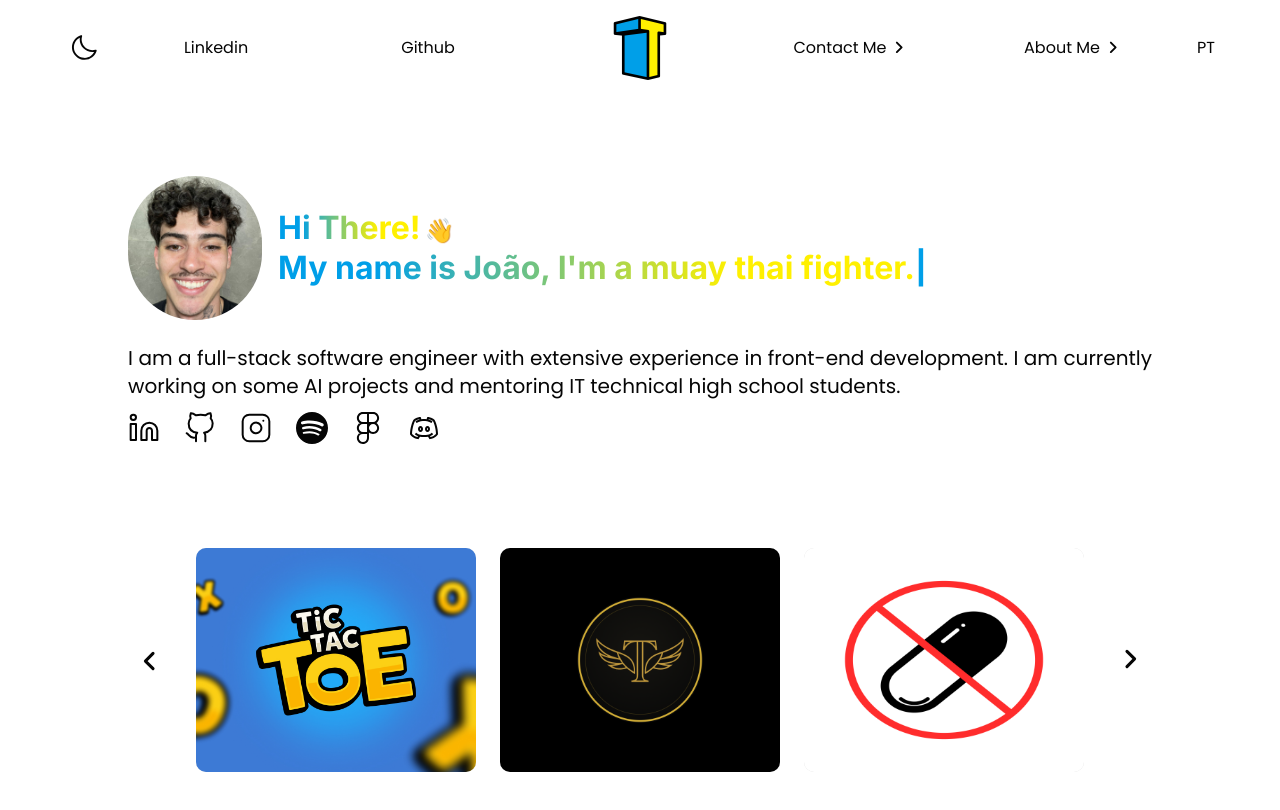
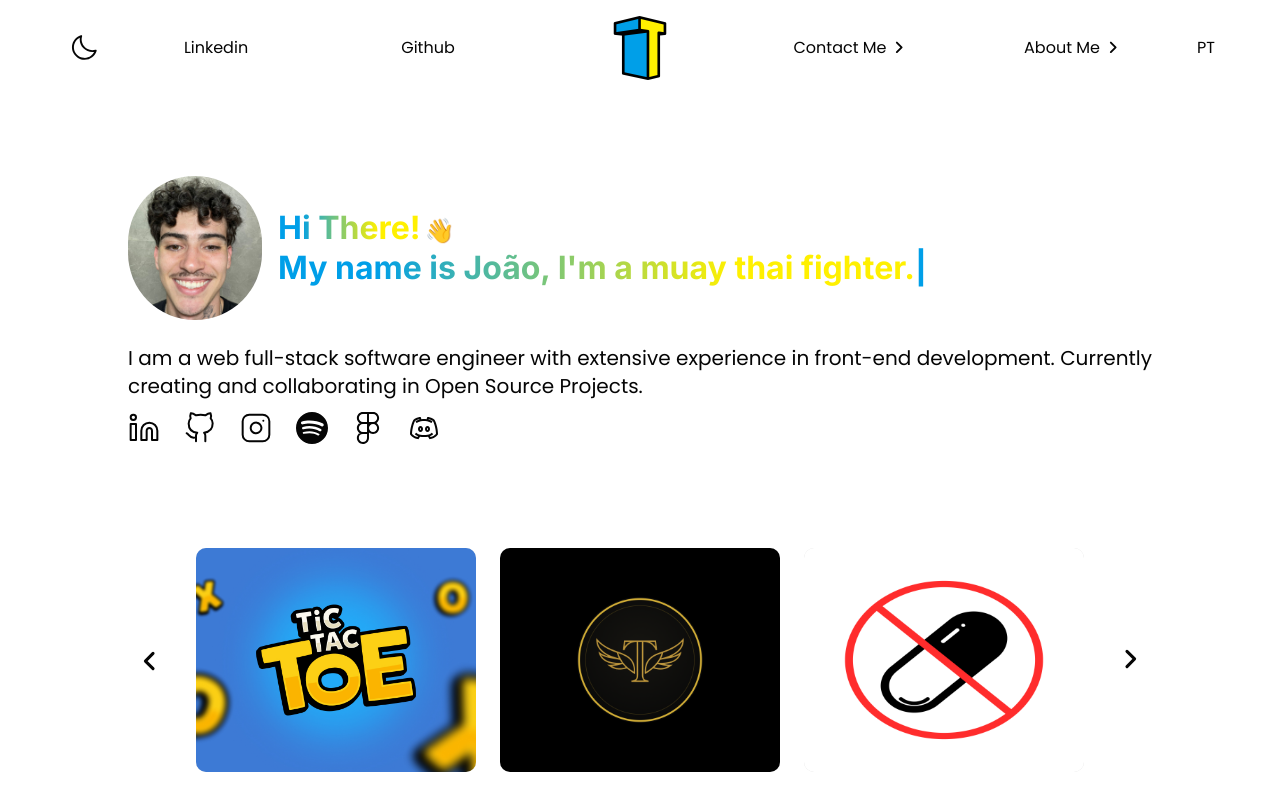
Before and after one commit to txjao/txjao, a Next.js app: page /en-US in a window 1280 px wide. Shown: the top 810 px of the page. Built offline with nearby package versions, Linux system fonts and the light colour scheme.

Commit message:
feat: add new info text

```diff
--- a/src/lang/en-us.lang.ts
+++ b/src/lang/en-us.lang.ts
@@ -1,7 +1,7 @@
 import type { IHeaderControlTexts, IHeaderTexts, ILetteringTexts, IMobileHeaderMenuTexts, IModalTexts, IProjectsTexts, IToastTexts } from "../types/language-types"
 
 
-export const enInfo = "I am a full-stack software engineer with extensive experience in front-end development. I am currently working on some AI projects and mentoring IT technical high school students."
+export const enInfo = "I am a web full-stack software engineer with extensive experience in front-end development. Currently creating and collaborating in Open Source Projects."
 
 export const enHeader: IHeaderTexts = {
     contactMe: "Contact Me",
--- a/src/lang/pt-br.lang.ts
+++ b/src/lang/pt-br.lang.ts
@@ -1,7 +1,7 @@
 import type { IHeaderControlTexts, IHeaderTexts, ILetteringTexts, IMobileHeaderMenuTexts, IModalTexts, IProjectsTexts, IToastTexts } from "../types/language-types"
 
 
-export const ptInfo = "Sou desenvolvedor full-stack com ampla experiência em desenvolvimento front-end. Atualmente, estou trabalhando em alguns projetos de IA e mentorando alunos de ensino médio técnico em TI."
+export const ptInfo = "Sou Desenvolvedor Web full-stack com ampla experiência em desenvolvimento front-end. Atualmente estou criando e colaborando em projetos de código aberto."
 
 export const ptHeader: IHeaderTexts = {
     contactMe: "Entre em contato",
```
